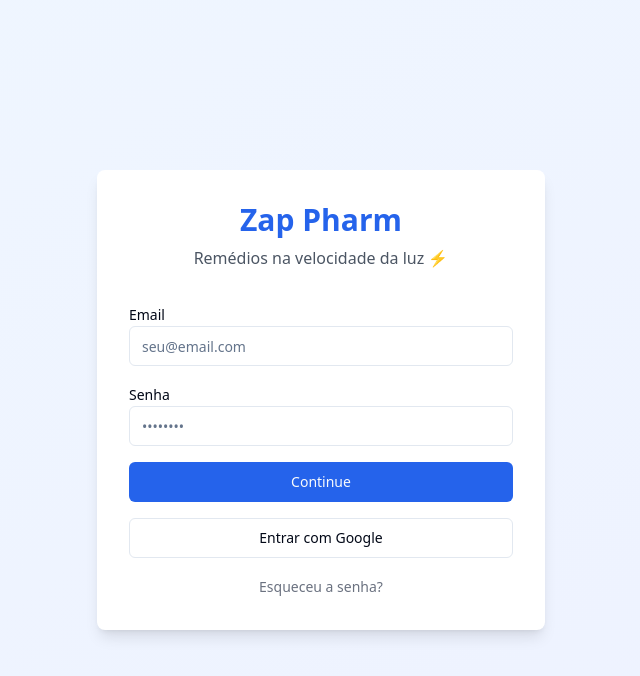
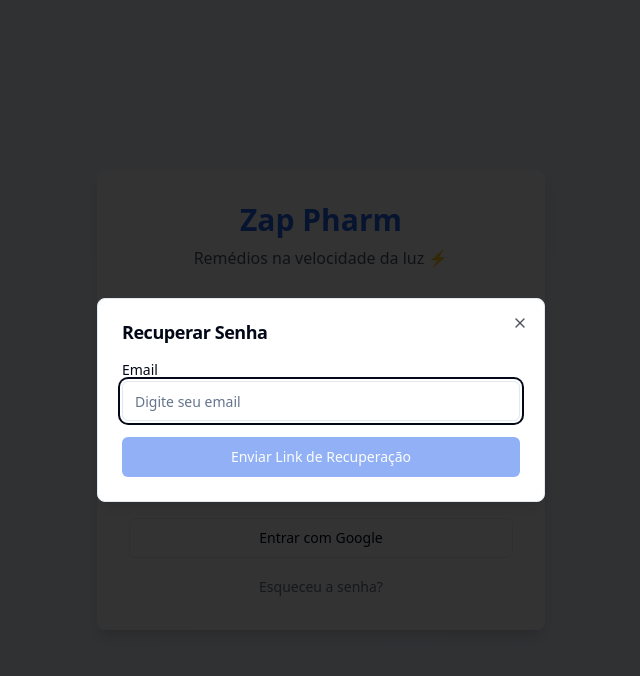
Before and after one commit to JoaoPaulo-Costa01/zap-pharm-flow, a React (Vite) app: page / in a window 1280 px wide. Both pictures are taken after a click on the button "Esqueceu a senha?". Shown: the top 676 px of the page, without its empty margins (319-959 px from the left). Built offline with nearby package versions, Linux system fonts and the light colour scheme.

Commit message:
Fix: Implement "Forgot password" button
Adds functionality to the "Forgot password" button on the login page (CreateAccount.tsx).

```diff
--- a/src/pages/CreateAccount.tsx
+++ b/src/pages/CreateAccount.tsx
@@ -3,11 +3,14 @@ import React, { useState } from 'react';
 import { Button } from '@/components/ui/button';
 import { Input } from '@/components/ui/input';
 import { Label } from '@/components/ui/label';
+import { Dialog, DialogContent, DialogHeader, DialogTitle, DialogTrigger } from '@/components/ui/dialog';
 import { useNavigate } from 'react-router-dom';
 
 const CreateAccount = () => {
   const [email, setEmail] = useState('');
   const [password, setPassword] = useState('');
+  const [resetEmail, setResetEmail] = useState('');
+  const [isResetDialogOpen, setIsResetDialogOpen] = useState(false);
   const navigate = useNavigate();
 
   const handleContinue = () => {
@@ -20,6 +23,15 @@ const CreateAccount = () => {
     console.log('Google login initiated');
     // In a real app, this would redirect to Google OAuth
     navigate('/personal-data');
+  };
+
+  const handlePasswordReset = () => {
+    // Simulate password reset
+    console.log('Password reset requested for:', resetEmail);
+    // In a real app, this would send a password reset email
+    alert(`Link de recuperação enviado para ${resetEmail}`);
+    setIsResetDialogOpen(false);
+    setResetEmail('');
   };
 
   return (
@@ -69,9 +81,37 @@ const CreateAccount = () => {
           </Button>
 
           <div className="text-center">
-            <button className="text-gray-500 hover:underline text-sm">
-              Esqueceu a senha?
-            </button>
+            <Dialog open={isResetDialogOpen} onOpenChange={setIsResetDialogOpen}>
+              <DialogTrigger asChild>
+                <button className="text-gray-500 hover:underline text-sm">
+                  Esqueceu a senha?
+                </button>
+              </DialogTrigger>
+              <DialogContent className="sm:max-w-md">
+                <DialogHeader>
+                  <DialogTitle>Recuperar Senha</DialogTitle>
+                </DialogHeader>
+                <div className="space-y-4">
+                  <div>
+                    <Label htmlFor="reset-email">Email</Label>
+                    <Input
+                      id="reset-email"
+                      type="email"
+                      value={resetEmail}
+                      onChange={(e) => setResetEmail(e.target.value)}
+                      placeholder="Digite seu email"
+                    />
+                  </div>
+                  <Button
+                    onClick={handlePasswordReset}
+                    className="w-full bg-blue-600 hover:bg-blue-700"
+                    disabled={!resetEmail}
+                  >
+                    Enviar Link de Recuperação
+                  </Button>
+                </div>
+              </DialogContent>
+            </Dialog>
           </div>
         </div>
       </div>
```
